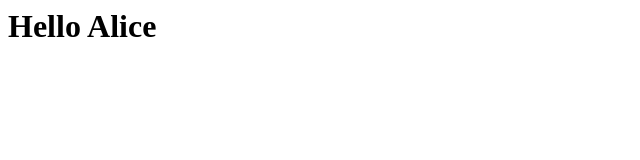
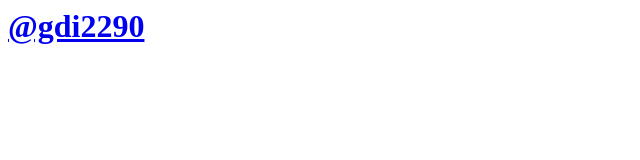
Before and after one commit to PatrickJS/gdi2290.github.io, a plain HTML site: page index.html in a window 1280 px wide. Shown: the whole page, without its empty margins (0-640 px from the left). Drawn offline with Linux system fonts and the light colour scheme.

Commit message:
Update index.html

```diff
--- a/index.html
+++ b/index.html
@@ -1 +1,5 @@
-<h1>Hello Alice</h1>
+<h1>
+  <a href="https://twitter.com/gdi2290">
+    @gdi2290
+  </a>
+</h1>
```
